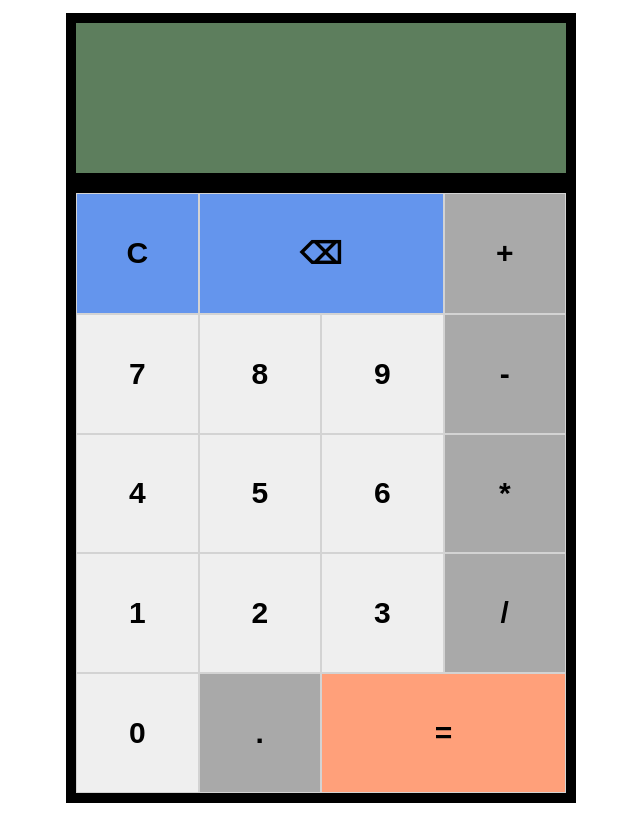
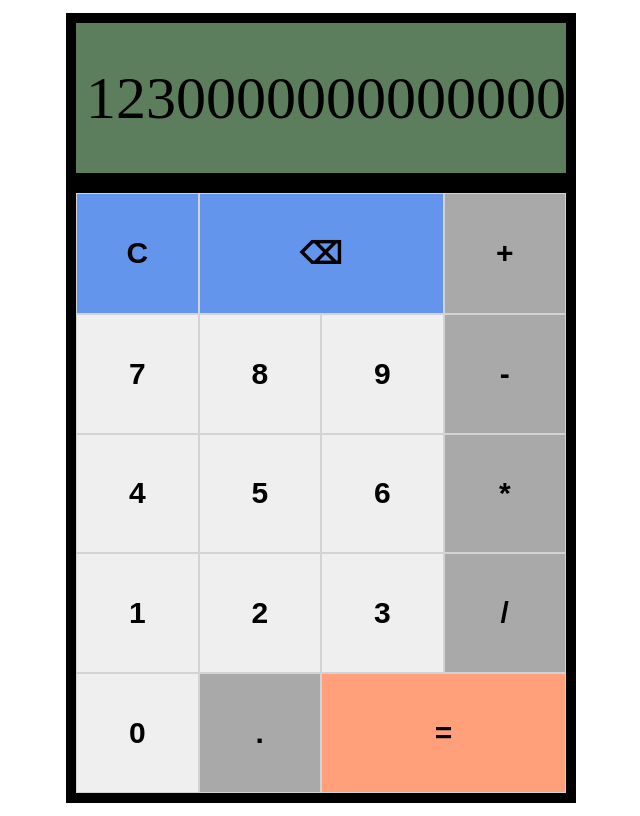
Before and after one commit to jlcarg/project-calculator, a plain HTML site: page index.html in a window 1280 px wide. Shown: the whole page, without its empty margins (319-959 px from the left). Drawn offline with Linux system fonts and the light colour scheme.

Commit message:
Change font-size and overflow behavior of digits

```diff
--- a/script.js
+++ b/script.js
@@ -1,4 +1,10 @@
-const keypad = document.querySelector(".keypad");
+const display = document.querySelector('.display');
+const displayedDigits = document.createElement('div');
+displayedDigits.classList.add('digits');
+display.appendChild(displayedDigits);
+displayedDigits.textContent = "123000000000000000000000000000"
+
+const keypad = document.querySelector('.keypad');
 const buttonsChars = ['C', '⌫'
                       , 'addition', '7', '8', '9'
                       , 'subtraction', '4', '5', '6'
@@ -13,30 +19,31 @@ for (let button of buttonsChars) {
 
     switch (button) {
         case "addition":
-            newButton.textContent = "+";
+            newButton.textContent = '+';
             break;
         case "subtraction":
-            newButton.textContent = "-";
+            newButton.textContent = '-';
             break;
         case "multiplication":
-            newButton.textContent = "*";
+            newButton.textContent = '*';
             break;
         case "division":
-            newButton.textContent = "/";
+            newButton.textContent = '/';
             break;
         case "dot":
-            newButton.textContent = ".";
+            newButton.textContent = '.';
             break;
         case "equal":
-            newButton.textContent = "=";
+            newButton.textContent = '=';
             break;
     }
 
 }
 
+
 let number1 = 0;
 let number2 = 0;
-let operator = "";
+let operator = '';
 
 function add(num1, num2) {
     return num1 + num2;
@@ -58,16 +65,16 @@ function operate(num1, num2, operator) {
 
     let operation;
     switch (operator) {
-        case "+":
+        case '+':
             operation = add;
             break;
-        case "-":
+        case '-':
             operation = subtract;
             break;
-        case "*":
+        case '*':
             operation = multiply;
             break;
-        case "/":
+        case '/':
             operation = divide;
             break;
     }
--- a/style.css
+++ b/style.css
@@ -22,6 +22,15 @@ html {
     height: 150px;
     width: 490px;
     background-color: #5d7e5d;
+    display: flex;
+    justify-content: start;
+    align-items: center;
+    font-size: 60px;
+}
+
+.digits {
+    padding: 0 10px;
+    overflow: hidden;
 }
 
 .keypad {
```
